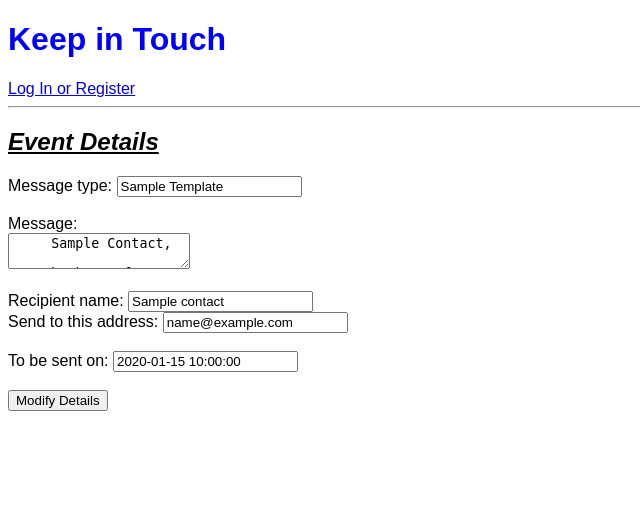
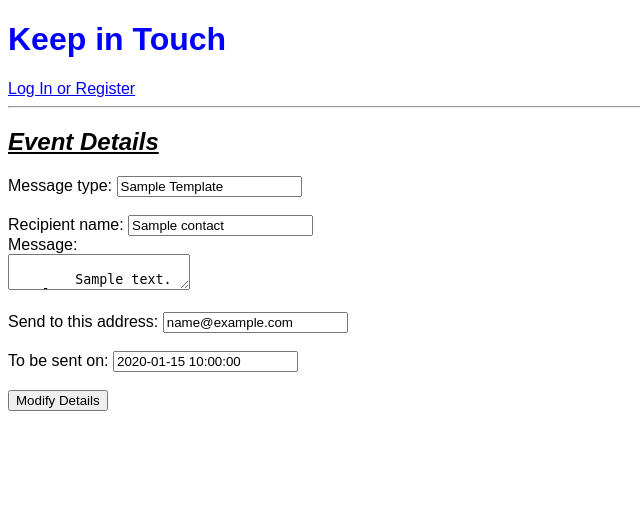
Before and after one commit to inhyebaik/keep_in_touch, a Flask app: template templates/edit_event.html in a window 1280 px wide. Shown: the top 511 px of the page, without its empty margins (0-640 px from the left). Run offline with Flask 2, Linux system fonts and the light colour scheme; tables that the repository leaves empty hold one stand-in row (values such as "Sample post"); the template is opened without the code that fills it: values that come from a table or form of the project are taken from there, most other values are stand-ins (such as "Sample title", 1, 10 or a date in 2020); some libraries are stand-ins or nearby versions.

Commit message:
more edits to model

```diff
--- a/seed.py
+++ b/seed.py
@@ -38,7 +38,7 @@ def example_data():
     db.session.add_all([ce1, ce2, ce3, ce4])
     db.session.commit()
     # ADD INPUTS
-    np = [ ["greet", "Hello!"],
+    np = [ ["greet", "Hello"],
             ["body", "Thank you for meeting with me"],
             ["sign_off", "Sincerely"] ]
     greet = Input(name=np[0][0], text=np[0][1])
--- a/server.py
+++ b/server.py
@@ -181,7 +181,6 @@ def handle_event_form():
     db.session.commit()
 
     flash("You have successfully added a new event for {}!".format(name))
-    # url = '/users/{}'.format(user_id)
     url = '/edit_event/{}'.format(new_event.id)
     # redirect them to add inputs to the message
     return redirect(url)
@@ -208,12 +207,18 @@ def handle_event_form():
 @app.route('/edit_event/<event_id>')
 def show_event(event_id):
     """Show specific event to view or modify"""
-    event = Event.query.filter(Event.id == event_id).one()
+
+    # make sure the user is logged in
     user_id = session.get("user_id")
-    user = User.query.filter(User.id == user_id).one()
+    if user_id:
+        user = User.query.filter(User.id == user_id).one()
+        event = Event.query.filter(Event.id == event_id).first()
+        return render_template("edit_event.html", event=event, user=user, author=author, quote=quote)
+    else:
+        flash("You must log in or register to modify events")
+        return redirect("/register_login")
 
-    return render_template("edit_event.html", event=event,
-        user=user, author=author, quote=quote)
+
 
 
 if __name__ == "__main__":
--- a/templates/edit_event.html
+++ b/templates/edit_event.html
@@ -6,25 +6,23 @@
 
 Message type: <input type='text' name='template_name' value='{{event.template.name.title()}}'> <br> <br>
 
+Recipient name: <input type='text' name='contact_name' value='{{event.contacts[0].name}}'> <br>
+
 Message: <br>
-<textarea name="template_text" form="editevent">
-    {{ event.template.inputs[0].prompt}} {{ event.contacts[0].name.title() }},
+    <textarea name="template_text" form="editevent">
 
-    Thank you for {{ event.template.inputs[1].prompt }}!!!
+        {{ event.template.inputs[0].text}} {{ event.contacts[0].name.title() }},
 
-    {{ event.template.inputs[2].prompt }},
+        {{ event.template.inputs[1].text }}
 
-    {{ user.fname }} {{ user.lname }}
+        {{ event.template.inputs[2].text }},
+        {{ user.fname }} {{ user.lname }}
 
-</textarea>
+    </textarea>
 
 <br><br>
-Recipient name: <input type='text' name='contact_name' value='{{event.contacts[0].name}}'> <br>
-
 Send to this address: <input type='text' name='contact_email' value='{{event.contacts[0].email}}'><br><br>
-To be sent on:
- <input type='text' name='event_date' value='{{ event.date }}'>
-<br><br>
+To be sent on: <input type='text' name='event_date' value='{{ event.date }}'> <br><br>
 <input type="submit" value="Modify Details">
 </form>
 
--- a/templates/event_form.html
+++ b/templates/event_form.html
@@ -25,8 +25,8 @@ Date to be sent: <input type="date" name='date' min="" class="min-today" id="new
 
     <br>
     2. What do you want to thank them for?  <br>
-    Thank you for...<br>
-        <textarea name="body"></textarea>
+    <br>
+        <textarea name="body">Thank you for </textarea>
     <br><br>
     3. How do you want to sign off?
         <select name='sign_off'>
```
